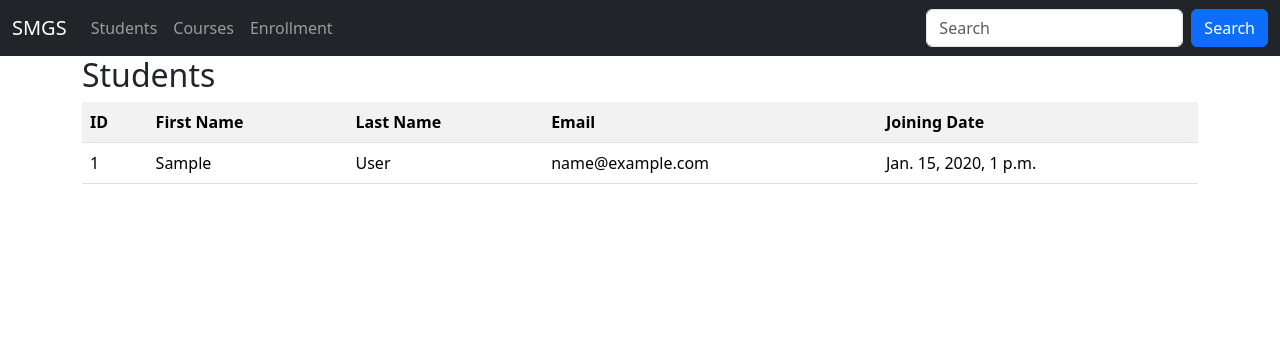
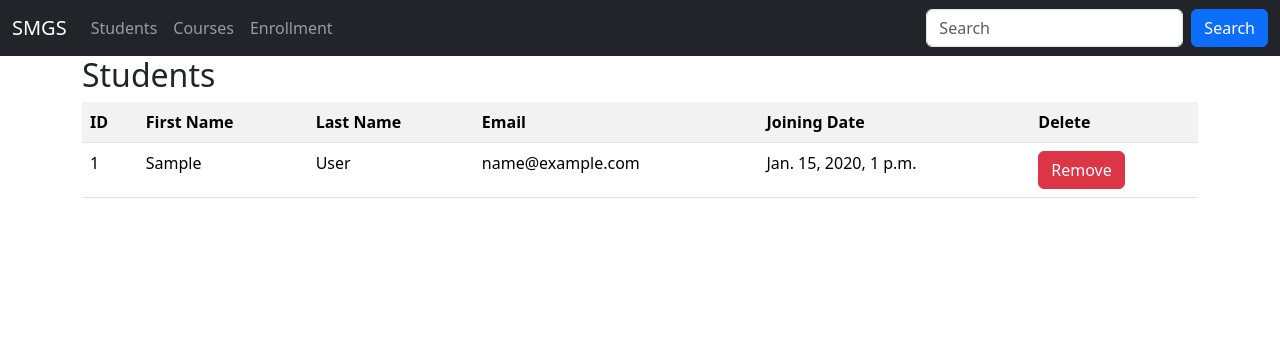
Before and after one commit to loycekalume/student-system, a Django app: page / in a window 1280 px wide. Shown: the top 356 px of the page. Run offline with Django 5.2, Linux system fonts and the light colour scheme; tables that the repository leaves empty hold one stand-in row (values such as "Sample post").

Commit message:
added delete button

```diff
--- a/main/views.py
+++ b/main/views.py
@@ -1,5 +1,5 @@
 from django.http import HttpResponse
-from django.shortcuts import render
+from django.shortcuts import render, redirect
 
 from main.models import Student, Enrollment
 
@@ -33,3 +33,9 @@ def courses(request):
 
 def enrollment(request):
     return render(request, 'enrollment.html')
+
+
+def delete_student(request,student_id):
+    student = Student.objects.get(id=student_id)
+    student.delete()
+    return redirect("students")
--- a/student_management_system/urls.py
+++ b/student_management_system/urls.py
@@ -21,6 +21,7 @@ from main import views
 
 urlpatterns = [
     path('',views.students, name='students'),
+    path('students/delete/<int:student_id>',views.delete_student, name='delete_student'),
     # path('test',views.test, name='test'),
     path('courses',views.courses, name='courses'),
     path('enrollment',views.enrollment, name='enrollment'),
--- a/templates/students.html
+++ b/templates/students.html
@@ -13,6 +13,7 @@
                 <th>Last Name</th>
                 <th>Email</th>
                 <th>Joining Date</th>
+                <th>Delete</th>
             </tr>
 
             {% for student in students %}
@@ -22,6 +23,10 @@
                     <td>{{ student.last_name }}</td>
                     <td>{{ student.email }}</td>
                     <td>{{ student.created_at}}</td>
+                    <td>
+                        <a class="btn btn-danger" href="{% url 'delete_student' student.id %}">Remove</a>
+                    </td>
+
 
                 </tr>
 
```
